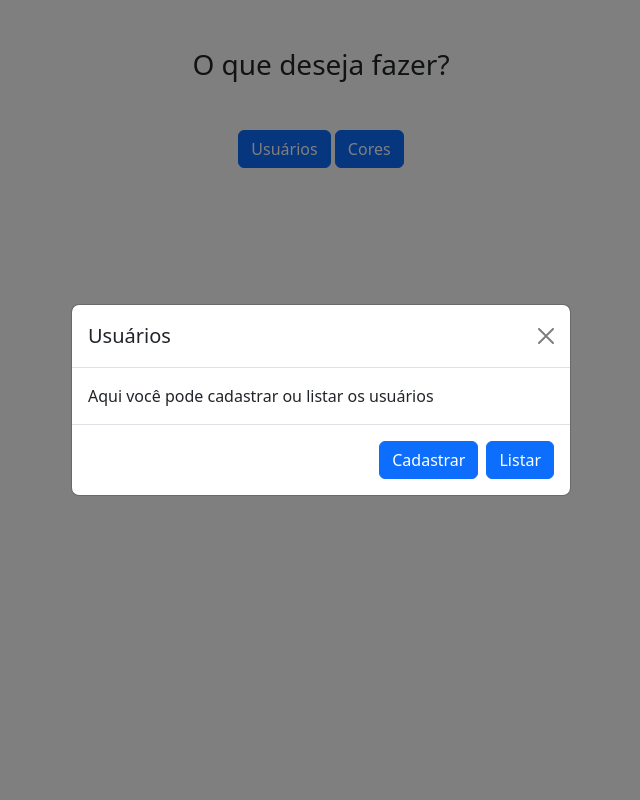
After one commit to rccheruti/versotech-php, a PHP site: template views/index.php in a window 1280 px wide, after a click on "Usuários". The commit adds this page. Shown: the whole page, without its empty margins (319-959 px from the left). Run offline with PHP 8.4, Linux system fonts and the light colour scheme; the template is opened without the code that fills it, so the values that code supplies are empty.

Commit message:
Second commit

```diff
--- /dev/null
+++ b/src/scripts/script.js
@@ -0,0 +1,5 @@
+jQuery(function ($) {
+
+
+
+});
--- /dev/null
+++ b/src/styles/style.css
@@ -0,0 +1,12 @@
+body {
+    display: flex;
+    flex: auto;
+    flex-direction: column;
+    margin: 0 auto;
+    width: calc(100vw - 80px);
+    transition: all .5s linear;
+}
+
+.hidden {
+    display: none;
+}
--- /dev/null
+++ b/views/components/content.php
@@ -0,0 +1,8 @@
+<section class="container container-fluid mt-5 text-center">
+    <h3 class="mb-5">O que deseja fazer?</h3>
+    <a class="btn btn-primary" data-bs-toggle="modal" href="#usuariosModal" role="button">Usuários</a>
+    <a class="btn btn-primary" data-bs-toggle="modal" href="#coresModal" role="button">Cores</a>
+</section>
+<?php
+@include 'usuarios.php';
+@include 'cores.php';
--- /dev/null
+++ b/views/components/cores.php
@@ -0,0 +1,79 @@
+<div class="modal fade" id="coresModal" aria-hidden="true" aria-labelledby="coresModalToggleLabel" tabindex="-1">
+    <div class="modal-dialog modal-dialog-centered">
+        <div class="modal-content">
+            <div class="modal-header">
+                <h1 class="modal-title fs-5" id="coresModalToggleLabel">Cores</h1>
+                <button type="button" class="btn-close" data-bs-dismiss="modal" aria-label="Close"></button>
+            </div>
+            <div class="modal-body">
+                Aqui você pode cadastrar ou listar as cores
+            </div>
+            <div class="modal-footer">
+                <button class="btn btn-primary" data-bs-target="#cadastraCores" data-bs-toggle="modal">Cadastrar</button>
+                <button class="btn btn-primary" data-bs-target="#listaCores" data-bs-toggle="modal">Listar</button>
+            </div>
+        </div>
+    </div>
+</div>
+<div class="modal fade" id="cadastraCores" aria-hidden="true" aria-labelledby="cadastraCoresLabel" tabindex="-1">
+    <div class="modal-dialog modal-xl modal-dialog-centered">
+        <div class="modal-content">
+            <div class="modal-header">
+                <h1 class="modal-title fs-5" id="cadastraCoresLabel">Cadastro de cores</h1>
+                <button type="button" class="btn-close" data-bs-dismiss="modal" aria-label="Close"></button>
+            </div>
+            <div class="modal-body">
+                <form id="colorForm">
+                    <div class="row g-3">
+                        <div class="col">
+                            <label class="form-label">Nome</label>
+                            <input type="text" class="form-control" id="nome" required>
+                        </div>
+                    </div>
+                    <div class="mt-3">
+                        <button type="submit" class="btn btn-primary">Adicionar</button>
+                    </div>
+                </form>
+            </div>
+            <div class="modal-footer">
+                <button class="btn btn-primary" data-bs-target="#coresModal" data-bs-toggle="modal">Volta ao inicio</button>
+            </div>
+        </div>
+    </div>
+</div>
+<div class="modal fade" id="listaCores" aria-hidden="true" aria-labelledby="listaCoresLabel" tabindex="-1">
+    <div class="modal-dialog modal-xl modal-dialog-centered">
+        <div class="modal-content">
+            <div class="modal-header">
+                <h1 class="modal-title fs-5" id="listaCoresLabel">Listagem de cores</h1>
+                <button type="button" class="btn-close" data-bs-dismiss="modal" aria-label="Close"></button>
+            </div>
+            <div class="modal-body">
+                <table class="table table-bordered table-striped">
+                    <thead class="table-dark">
+                    <tr>
+                        <th>ID</th>
+                        <th>Nome</th>
+                        <th>Ações</th>
+                    </tr>
+                    </thead>
+                    <tbody>
+                    <?php foreach ($colors as $color): ?>
+                        <tr>
+                            <td><?= htmlspecialchars($color['id']) ?></td>
+                            <td><?= htmlspecialchars($color['name']) ?></td>
+                            <td>
+                                <a href="editar.php?id=<?= $color['id'] ?>" class="btn btn-sm btn-warning me-2">Editar</a>
+                                <a href="excluir.php?id=<?= $color['id'] ?>" class="btn btn-sm btn-danger" onclick="return confirm('Tem certeza que deseja excluir?');">Excluir</a>
+                            </td>
+                        </tr>
+                    <?php endforeach; ?>
+                    </tbody>
+                </table>
+            </div>
+            <div class="modal-footer">
+                <button class="btn btn-primary" data-bs-target="#coresModal" data-bs-toggle="modal">Volta ao inicio</button>
+            </div>
+        </div>
+    </div>
+</div>
--- /dev/null
+++ b/views/components/footer.php
@@ -0,0 +1,7 @@
+</body>
+<script src="https://cdn.jsdelivr.net/npm/bootstrap@5.2.3/dist/js/bootstrap.bundle.min.js"
+        integrity="sha384-kenU1KFdBIe4zVF0s0G1M5b4hcpxyD9F7jL+jjXkk+Q2h455rYXK/7HAuoJl+0I4"
+        crossorigin="anonymous"></script>
+<script src="https://code.jquery.com/jquery-3.7.1.min.js" integrity="sha256-/JqT3SQfawRcv/BIHPThkBvs0OEvtFFmqPF/lYI/Cxo=" crossorigin="anonymous"></script>
+<script src="/src/scripts/script.js"></script>
+</html>
--- /dev/null
+++ b/views/components/header.php
@@ -0,0 +1,11 @@
+<!doctype html>
+<html lang="pt-BR">
+<head>
+    <meta charset="utf-8">
+    <meta name="viewport" content="width=device-width, initial-scale=1">
+    <title>Crud Simples</title>
+    <link href="https://cdn.jsdelivr.net/npm/bootstrap@5.2.3/dist/css/bootstrap.min.css" rel="stylesheet"
+          integrity="sha384-rbsA2VBKQhggwzxH7pPCaAqO46MgnOM80zW1RWuH61DGLwZJEdK2Kadq2F9CUG65" crossorigin="anonymous">
+    <link href="/src/styles/style.css" rel="stylesheet">
+</head>
+<body>
--- /dev/null
+++ b/views/components/usuarios.php
@@ -0,0 +1,104 @@
+<div class="modal fade" id="usuariosModal" aria-hidden="true" aria-labelledby="usuariosModal" tabindex="-1">
+    <div class="modal-dialog modal-dialog-centered">
+        <div class="modal-content">
+            <div class="modal-header">
+                <h1 class="modal-title fs-5" id="exampleModalToggleLabel">Usuários</h1>
+                <button type="button" class="btn-close" data-bs-dismiss="modal" aria-label="Close"></button>
+            </div>
+            <div class="modal-body">
+                Aqui você pode cadastrar ou listar os usuários
+            </div>
+            <div class="modal-footer">
+                <button class="btn btn-primary" data-bs-target="#exampleModalToggle2" data-bs-toggle="modal">Cadastrar
+                </button>
+                <button class="btn btn-primary" data-bs-target="#exampleModalToggle3" data-bs-toggle="modal">Listar
+                </button>
+            </div>
+        </div>
+    </div>
+</div>
+<div class="modal fade" id="exampleModalToggle2" aria-hidden="true" aria-labelledby="exampleModalToggleLabel2"
+     tabindex="-1">
+    <div class="modal-dialog modal-xl modal-dialog-centered">
+        <div class="modal-content">
+            <div class="modal-header">
+                <h1 class="modal-title fs-5" id="exampleModalToggleLabel2">Cadastro de usuários</h1>
+                <button type="button" class="btn-close" data-bs-dismiss="modal" aria-label="Close"></button>
+            </div>
+            <div class="modal-body">
+                <form id="userForm">
+                    <div class="row g-3">
+                        <div class="col-md-3">
+                            <label class="form-label">Nome</label>
+                            <input type="text" class="form-control" id="nome" required>
+                        </div>
+                        <div class="col-md-3">
+                            <label class="form-label">Email</label>
+                            <input type="email" class="form-control" id="email" required>
+                        </div>
+                        <div class="col-md-3">
+                            <label class="form-label">Cores</label>
+                            <select class="form-select" aria-label="cores">
+                                <option selected>Open this select menu</option>
+                                <option value="1">One</option>
+                                <option value="2">Two</option>
+                                <option value="3">Three</option>
+                            </select>
+                        </div>
+                    </div>
+                    <div class="mt-3">
+                        <button type="submit" class="btn btn-primary">Adicionar</button>
+                    </div>
+                </form>
+            </div>
+            <div class="modal-footer">
+                <button class="btn btn-primary" data-bs-target="#usuariosModal" data-bs-toggle="modal">Voltar ao
+                    inicio
+                </button>
+            </div>
+        </div>
+    </div>
+</div>
+<div class="modal fade" id="exampleModalToggle3" aria-hidden="true" aria-labelledby="exampleModalToggleLabel3"
+     tabindex="-1">
+    <div class="modal-dialog modal-xl modal-dialog-centered">
+        <div class="modal-content">
+            <div class="modal-header">
+                <h1 class="modal-title fs-5" id="exampleModalToggleLabel3">Listagem de usuários</h1>
+                <button type="button" class="btn-close" data-bs-dismiss="modal" aria-label="Close"></button>
+            </div>
+            <div class="modal-body">
+                <table class="table table-bordered table-striped">
+                    <thead class="table-dark">
+                    <tr>
+                        <th>ID</th>
+                        <th>Nome</th>
+                        <th>Email</th>
+                        <th>Cor</th>
+                        <th>Ações</th>
+                    </tr>
+                    </thead>
+                    <tbody>
+                    <?php foreach ($users as $user): ?>
+                        <tr>
+                            <td><?= htmlspecialchars($user['id']) ?></td>
+                            <td><?= htmlspecialchars($user['name']) ?></td>
+                            <td><?= htmlspecialchars($user['email']) ?></td>
+                            <td><?= htmlspecialchars($user['cor']) ?></td>
+                            <td>
+                                <a href="editar.php?id=<?= $user['id'] ?>" class="btn btn-sm btn-warning me-2">Editar</a>
+                                <a href="excluir.php?id=<?= $user['id'] ?>" class="btn btn-sm btn-danger" onclick="return confirm('Tem certeza que deseja excluir?');">Excluir</a>
+                            </td>
+                        </tr>
+                    <?php endforeach; ?>
+                    </tbody>
+                </table>
+            </div>
+            <div class="modal-footer">
+                <button class="btn btn-primary" data-bs-target="#usuariosModal" data-bs-toggle="modal">Voltar ao
+                    inicio
+                </button>
+            </div>
+        </div>
+    </div>
+</div>
--- /dev/null
+++ b/views/index.php
@@ -0,0 +1,4 @@
+<?php
+@include 'components/header.php';
+@include 'components/content.php';
+@include 'components/footer.php';
```
Also changed, not shown: composer.json (added, +11 -0 lines), config/Connection.php (renamed from connection.php, +10 -3 lines), controller/ColorController.php (added, +22 -0 lines), controller/UserController.php (added, +23 -0 lines), index.php (+8 -29 lines), 1 other file.
